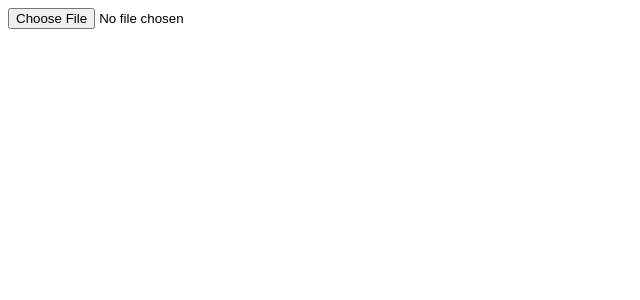
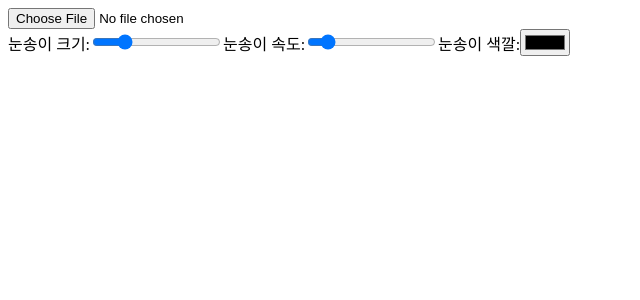
Before and after one commit to GDSC-snowflowerthon/SnowPick-team07-web, a React (Create React App) app: page / in a window 1280 px wide. Shown: the top 300 px of the page, without its empty margins (0-640 px from the left). Built offline with nearby package versions, Linux system fonts and the light colour scheme.

Commit message:
[Feat] 눈꽃 설정 range 추가

```diff
--- a/src/snowEffect.js
+++ b/src/snowEffect.js
@@ -4,6 +4,13 @@ const SnowEffectOnUploadedImage = () => {
   const canvasRef = useRef(null);
   const [image, setImage] = useState(null);
   const [imageSize, setImageSize] = useState({ width: 0, height: 0 });
+
+  // 사용자 설정을 위한 상태
+  const [snowflakeSize, setSnowflakeSize] = useState(0.3); // 눈송이 크기
+  const [snowflakeSpeed, setSnowflakeSpeed] = useState(1); // 눈송이 속도
+  const [snowflakeColor, setSnowflakeColor] = useState(
+    "rgba(255, 255, 255, 1)"
+  ); // 눈송이 색깔
 
   const handleImageChange = (event) => {
     const file = event.target.files[0];
@@ -34,7 +41,7 @@ const SnowEffectOnUploadedImage = () => {
 
     const snowflakes = [];
     for (let i = 0; i < 600; i++) {
-         snowflakes.push(new Flake());
+      snowflakes.push(new Flake(snowflakeSize, snowflakeSpeed, snowflakeColor));
     }
 
     function draw() {
@@ -52,13 +59,13 @@ const SnowEffectOnUploadedImage = () => {
     return () => {
       cancelAnimationFrame(requestId);
     };
-   }, [image, imageSize]);
+  }, [image, imageSize, snowflakeSize, snowflakeSpeed, snowflakeColor]);
 
-   function Flake() {
+  function Flake(snowflakeSize, snowflakeSpeed, snowflakeColor) {
     this.x = Math.random() * imageSize.width;
     this.y = Math.random() * imageSize.height;
-      this.size = (100 / (10 + Math.random() * 100)) * 0.3;
-      this.speed = Math.pow(this.size * 0.8, 2) * 0.15 * 0.1 * 0.001;
+    this.size = (100 / (10 + Math.random() * 100)) * snowflakeSize;
+    this.speed = Math.pow(this.size * 0.8, 2) * snowflakeSpeed * 0.1 * 0.001;
     this.speed = this.speed < 1 ? 1 : this.speed;
     this.velY = this.speed * 5;
     this.velX = 0;
@@ -81,7 +88,7 @@ const SnowEffectOnUploadedImage = () => {
     };
 
     this.draw = function (ctx) {
-         ctx.fillStyle = "rgba(255, 255, 255, 1)";
+      ctx.fillStyle = snowflakeColor;
       ctx.beginPath();
       ctx.arc(this.x, this.y, this.size, 0, Math.PI * 3);
       ctx.fill();
@@ -91,7 +98,47 @@ const SnowEffectOnUploadedImage = () => {
   return (
     <div>
       <input type="file" onChange={handleImageChange} />
-         <canvas ref={canvasRef} style={{ width: "100%", height: "auto", display: image ? "block" : "none" }} />
+      <canvas
+        ref={canvasRef}
+        style={{
+          width: "100%",
+          height: "auto",
+          display: image ? "block" : "none",
+        }}
+      />
+      {/* 사용자 설정 div */}
+      <div>
+        <label>
+          눈송이 크기:
+          <input
+            type="range"
+            min="0.1"
+            max="1"
+            step="0.1"
+            value={snowflakeSize}
+            onChange={(e) => setSnowflakeSize(e.target.value)}
+          />
+        </label>
+        <label>
+          눈송이 속도:
+          <input
+            type="range"
+            min="0.5"
+            max="5"
+            step="0.5"
+            value={snowflakeSpeed}
+            onChange={(e) => setSnowflakeSpeed(e.target.value)}
+          />
+        </label>
+        <label>
+          눈송이 색깔:
+          <input
+            type="color"
+            value={snowflakeColor}
+            onChange={(e) => setSnowflakeColor(e.target.value)}
+          />
+        </label>
+      </div>
     </div>
   );
 };
```
Lines whose indentation alone changed are shown as unchanged.
